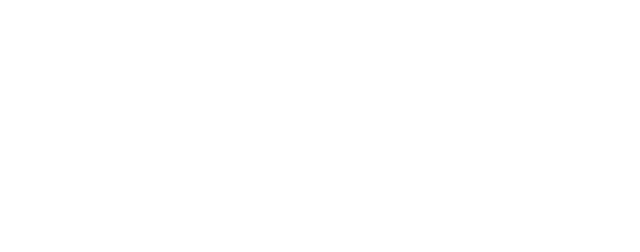
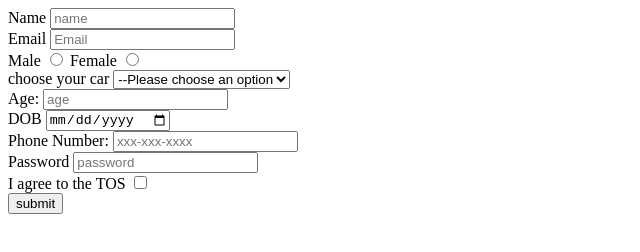
Before and after one commit to acciojob/signup-form-car-suchijha, a website: page main.html in a window 1280 px wide. Shown: the whole page, without its empty margins (0-640 px from the left). Drawn offline with Linux system fonts and the light colour scheme.

Commit message:
created a submission

```diff
--- a/main.html
+++ b/main.html
@@ -8,6 +8,47 @@
 
 <body>
 	<!-- the entire body must be written by student -->
+	<form method="post">
+		<label for="name">Name</label>
+		<input type="text" id="name" placeholder='name' required>
+		<br>
+		<label for="email">Email</label>
+		<input type="email" id="email" placeholder='Email' required>
+		<br>
+		<label for="gender_m">Male</label>
+		<input type="radio" id="gender_m" name="gender" required>
+		<label for="gender_f">Female</label>
+		<input type="radio" id="gender_f" name="gender" required>
+		<br>
+		<label for="cars">choose your car</label>
+		<select name="cars" id="cars" required>
+			<option value="">--Please choose an option</option>
+			<option>BMW</option>
+			<option>Audi</option>
+			<option>mercidese</option>
+		</select>
+		<br>
+		<label for="age">Age:</label>
+		<input type="number" id="age" min="0" placeholder="age" required>
+		<br>
+		<label for="dob">DOB</label>
+		<input type="date" id="dob" required>
+		<br>
+		<label for="tel">Phone Number:</label>
+		<input type='tel' id='tel' placeholder="xxx-xxx-xxxx">
+		<br>
+		<label for ="password">Password</label>
+		<input type="password" id="password"name ="password"placeholder="password" required>
+		<br>
+		<label for="tos">I agree to the TOS</label>
+		<input type="checkbox"id="tos"required>
+		<br>
+		<button type='submit'>submit</button>
+	</form>
+
+
+
+
     <script type="text/javascript" src="./script.js">
 </script>
 
```
